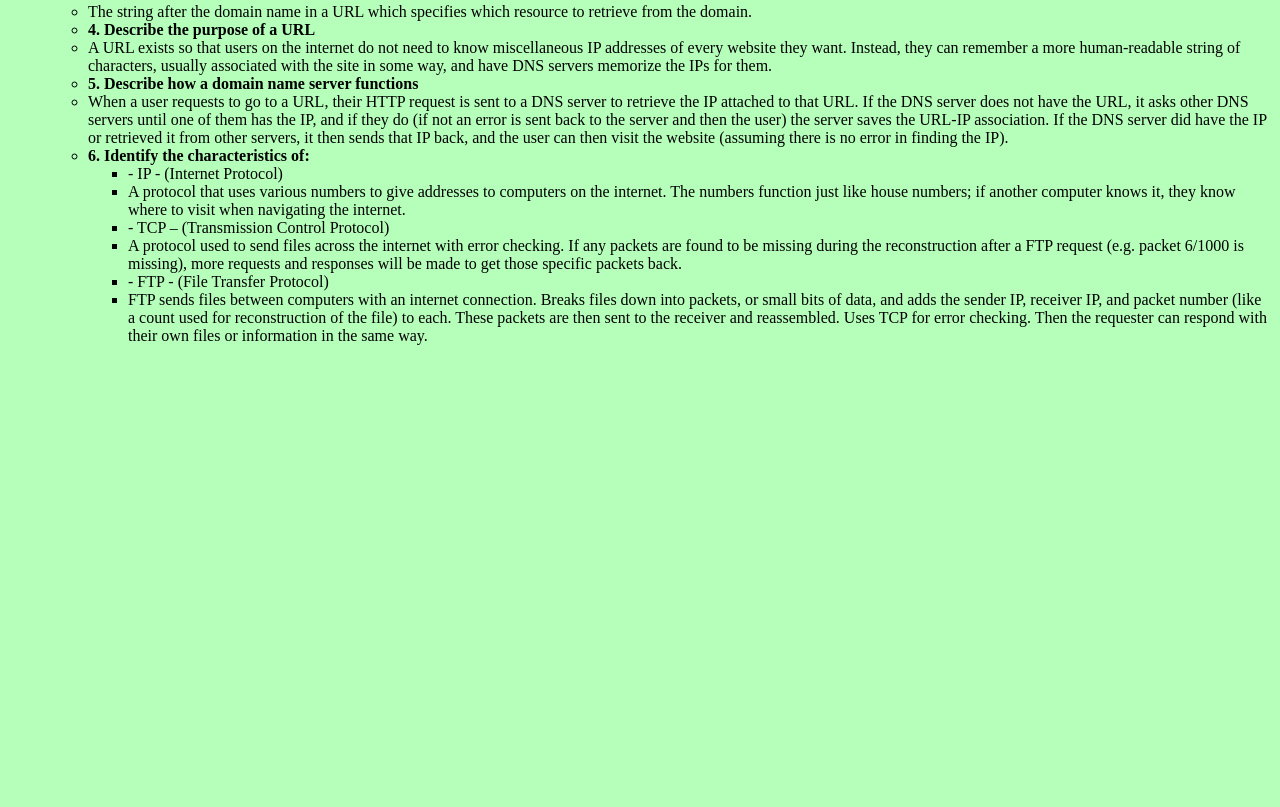
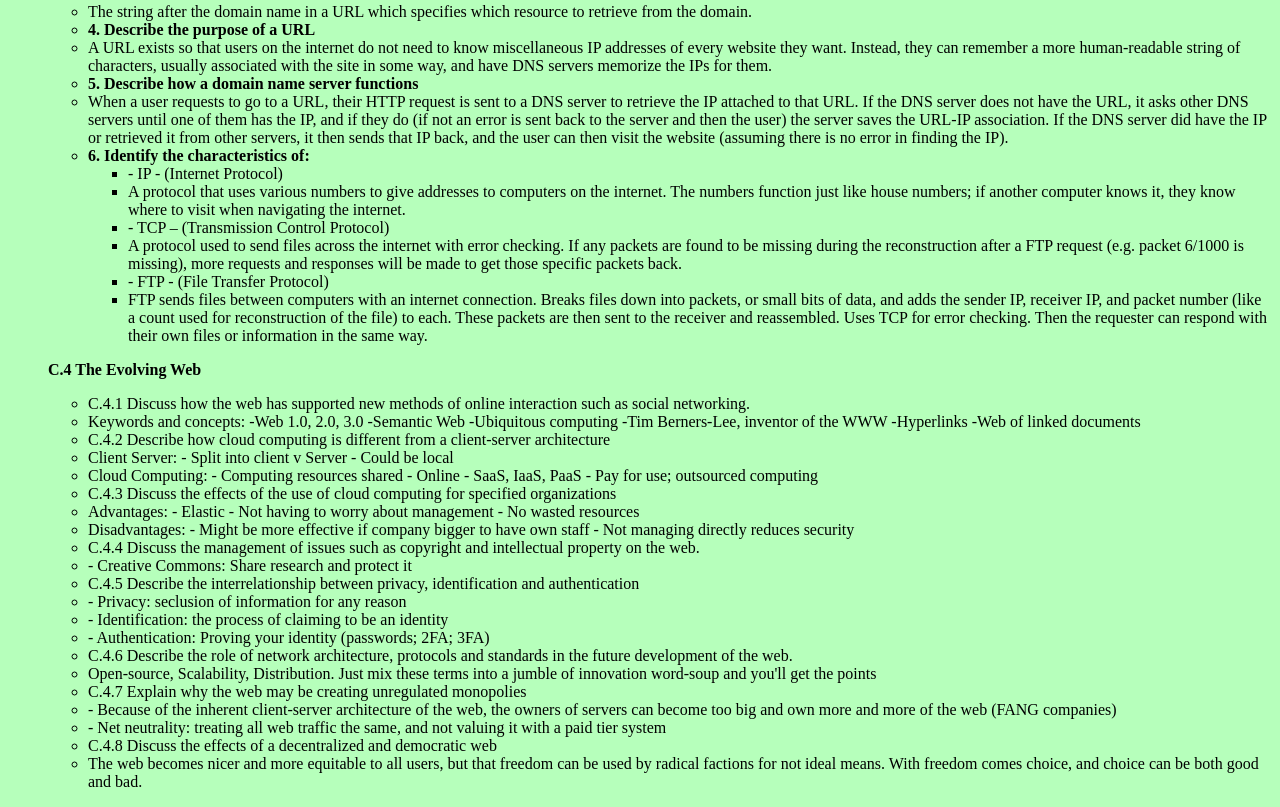
Before and after one commit to locust580/compsciStaticWebsite, a plain HTML site: page index.html in a window 1280 px wide. Shown: the part 1387-2194 px from the top of the page. Before the commit the page ends 1748 px from the top, so only its background shows below. Drawn offline with Linux system fonts and the light colour scheme.

Commit message:
c.4 stuff

```diff
--- a/index.html
+++ b/index.html
@@ -176,6 +176,52 @@
                         <li>FTP sends files between computers with an internet connection. Breaks files down into packets, or small bits of data, and adds the sender IP, receiver IP, and packet number (like a count used for reconstruction of the file) to each. These packets are then sent to the receiver and reassembled. Uses TCP for error checking. Then the requester can respond with their own files or information in the same way.</li>
                 </ul>
             </ul>
+            <p><b>C.4 The Evolving Web</b></p>
+            <ul>
+                <li>C.4.1 Discuss how the web has supported new methods of online interaction such as social networking.</li>
+                <li>Keywords and concepts:
+                    -Web 1.0, 2.0, 3.0
+                    -Semantic Web
+                    -Ubiquitous computing
+                    -Tim Berners-Lee, inventor of the WWW
+                    -Hyperlinks
+                    -Web of linked documents
+                </li>
+                <li>C.4.2 Describe how cloud computing is different from a client-server architecture</li>
+                <li>Client Server:
+                    - Split into client v Server
+                    - Could be local
+                </li>
+                <li>Cloud Computing:
+                    - Computing resources shared
+                    - Online
+                    - SaaS, IaaS, PaaS
+                    - Pay for use; outsourced computing
+                </li>
+                <li>C.4.3 Discuss the effects of the use of cloud computing for specified organizations</li>
+                <li>Advantages:
+                    - Elastic
+                    - Not having to worry about management
+                    - No wasted resources
+                </li>
+                <li>Disadvantages:
+                    - Might be more effective if company bigger to have own staff
+                    - Not managing directly reduces security
+                </li>
+                <li>C.4.4 Discuss the management of issues such as copyright and intellectual property on the web.</li>
+                <li>- Creative Commons: Share research and protect it</li>
+                <li>C.4.5 Describe the interrelationship between privacy, identification and authentication</li>
+                <li>- Privacy: seclusion of information for any reason</li>
+                <li>- Identification: the process of claiming to be an identity</li>
+                <li>- Authentication: Proving your identity (passwords; 2FA; 3FA)</li>
+                <li>C.4.6 Describe the role of network architecture, protocols and standards in the future development of the web.</li>
+                <li>Open-source, Scalability, Distribution. Just mix these terms into a jumble of innovation word-soup and you'll get the points</li>
+                <li>C.4.7 Explain why the web may be creating unregulated monopolies</li>
+                <li>- Because of the inherent client-server architecture of the web, the owners of servers can become too big and own more and more of the web (FANG companies)</li>
+                <li>- Net neutrality: treating all web traffic the same, and not valuing it with a paid tier system</li>
+                <li>C.4.8 Discuss the effects of a decentralized and democratic web</li>
+                <li>The web becomes nicer and more equitable to all users, but that freedom can be used by radical factions for not ideal means. With freedom comes choice, and choice can be both good and bad.</li>
+            </ul>
         </p>
     </body>
 </html>
```
